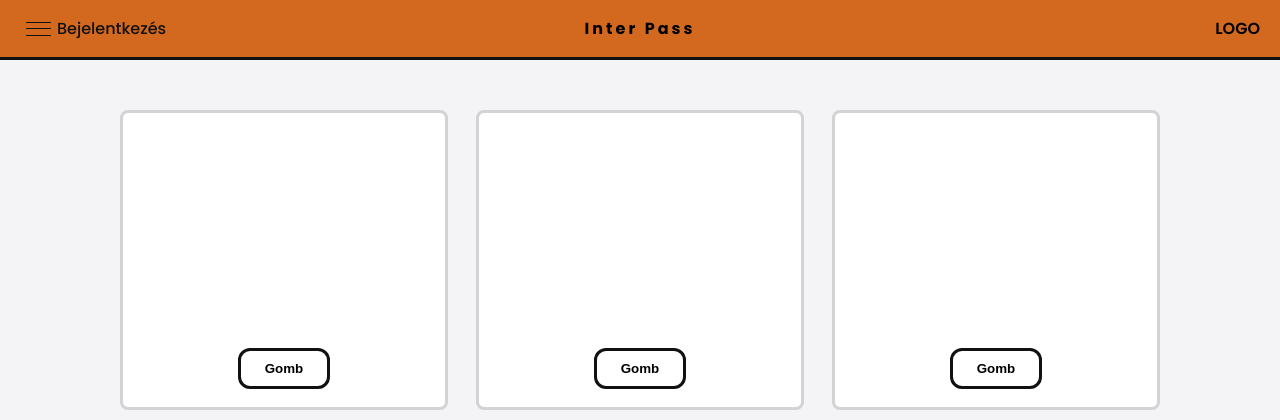
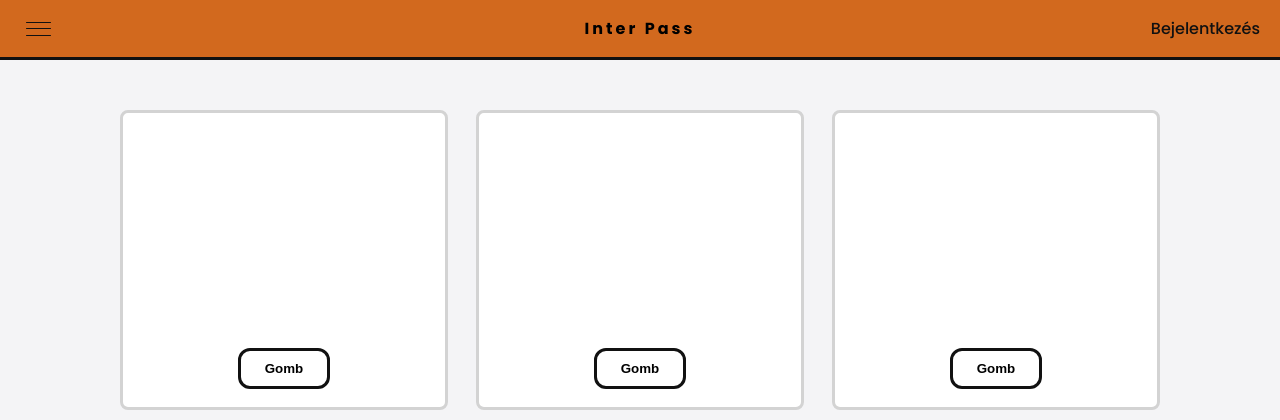
Before and after one commit to M-Marxell/Vizsga_Remek_Inter_Pass, a PHP site: page /interpasshomepage.html in a window 1280 px wide, after a click on "Események". Shown: the top 420 px of the page. Run offline with PHP 8.4, Linux system fonts and the light colour scheme.

Commit message:
uj dolgok vannaj

```diff
--- a/homepage.css
+++ b/homepage.css
@@ -29,7 +29,10 @@ body {
   background:chocolate;
   z-index: 1000;
 }
-
+.topbar .nav-link{
+  font-weight: 600;
+  margin-left: auto;
+}
 .menu-btn {
   background: chocolate;
   border: 1px;
--- a/interpasshomepage.html
+++ b/interpasshomepage.html
@@ -12,27 +12,31 @@
       <span></span><span></span><span></span>
     </button>
     <div class="top-title">Inter Pass</div>
-    <div><a href="Login_Page_index.html" class="nav-link" id="login">Bejelentkezés</a></div>
-    <div class="logo">LOGO</div>
+
+    <!-- <div class="logo">LOGO</div>  -->
+    <div class="nav-link"><a href="Login_Page_index.html"  id="login">Bejelentkezés</a></div>
   </header>
 
   <!-- Sidebar -->
   <aside class="sidebar" id="sidebar">
     <nav>
       <ul>
-        <li><button type="button" class="nav-link" id="homeBtn">Kezdőlap</button></li>
+        <li><button type="button" class="nav-link" id="homeBtn"><a href="interpasshomepage.html">Kezdőlap</a></button></li>
         <li><button type="button" class="nav-link" id="aboutBtn">Rólunk</button></li>
 
         <!-- 3. hely: összehúzható menü -->
         <li>
           <button type="button" class="nav-link" id="servicesBtn" aria-expanded="false" aria-controls="servicesMenu">
-            Szolgáltatások
+            Események
           </button>
 
           <ul class="submenu" id="servicesMenu" aria-hidden="true">
-            <li><button type="button" class="nav-link">Szolgáltatás 1</button></li>
-            <li><button type="button" class="nav-link">Szolgáltatás 2</button></li>
-            <li><button type="button" class="nav-link">Szolgáltatás 3</button></li>
+            <li><button type="button" class="nav-link">Koncertek</button></li>
+            <li><button type="button" class="nav-link">Sport Események</button></li>
+            <li><button type="button" class="nav-link">Szinházi Események</button></li>
+            <li><button type="button" class="nav-link">Mozifilmek</button></li>
+            <li><button type="button" class="nav-link">Rendezvények</button></li>
+            <li><button type="button" class="nav-link">Fesztiválok</button></li>
           </ul>
         </li>
 
```
